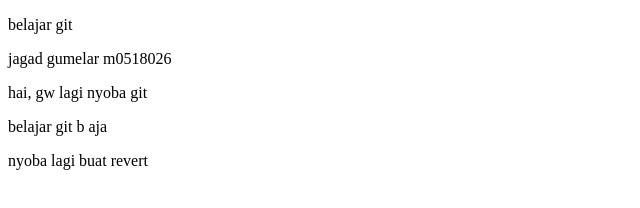
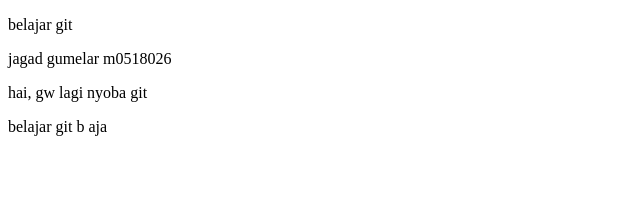
Before and after one commit to re-sin/prpl, a plain HTML site: page index.html in a window 1280 px wide. Shown: the whole page, without its empty margins (0-640 px from the left). Drawn offline with Linux system fonts and the light colour scheme.

Commit message:
alhamdulillah gw dah tau revert kek gimana. revert tuh mbalikkin ke kondisi sebelum nomor log yang diinput. simple bet konsepnya.

```diff
--- a/index.html
+++ b/index.html
@@ -12,11 +12,6 @@
     <p>jagad gumelar m0518026</p>
     <p>hai, gw lagi nyoba git</p>
     <p>belajar git b aja</p>
-
-
-    <p>
-        nyoba lagi buat revert
-    </p>
 </body>
 
 </html>
```
